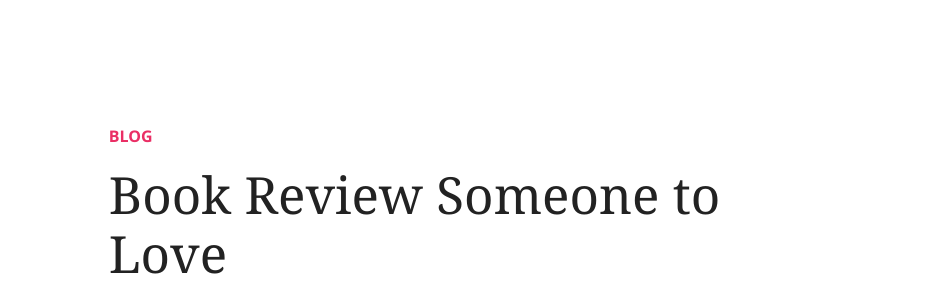
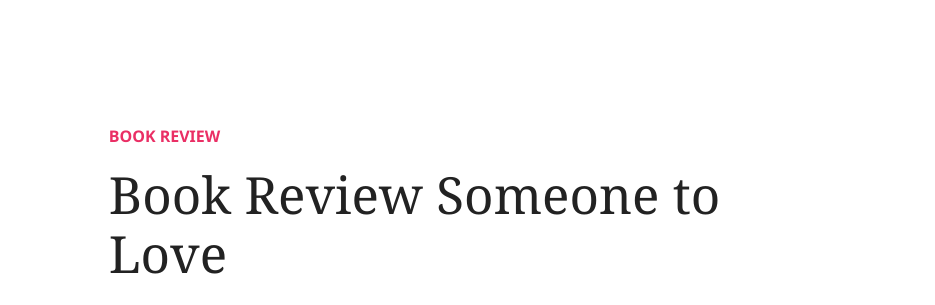
Before and after one commit to shikhashikz/shikhashikz.github.io, a Jekyll site: the page built from _posts/2017-02-03-book-review-someone-to-love.md, in a window 1280 px wide and 900 px high. Shown: the top 305 px of the window, without its empty margins (187-1122 px from the left). Built offline with Jekyll 4.4.1, drawn with Linux system fonts in a browser that asks for light colours; nearby versions of some CDN libraries; comment, search, counter and statistics services are not loaded.

Commit message:
fixed categories and image

```diff
--- a/_pages/about-me.html
+++ b/_pages/about-me.html
@@ -30,7 +30,7 @@ permalink: "/about-me.html"
 				</p>
             </div>
             <div class="col-md-3 text-right">
-                <img alt="{{ site.authors.shikha.name }}" src="{{site.baseurl}}/{{ site.authors.shikha.avatar }}" class="rounded-circle" height="100" width="100">
+                <img alt="{{ site.authors.shikha.name }}" src="{{site.url}}{{site.baseurl}}/{{ site.authors.shikha.avatar }}">
             </div>
         </div>
     </div>
--- a/_posts/2017-02-03-book-review-someone-to-love.md
+++ b/_posts/2017-02-03-book-review-someone-to-love.md
@@ -1,7 +1,7 @@
 ---
 layout: post
 title: Book Review Someone to Love
-category: blog
+category: [Book Review]
 keywords: blog writing author shikhashikz bookreview
 summary:
 ---
```
Also changed, not shown: _posts/2016-08-29-book-review-rightfully-wrong.md (+1 -1 lines), _posts/2016-11-29-book-review-the-peshwa.md (+1 -1 lines), _posts/2016-12-22-book-review-confused-bastards.md (+1 -1 lines).
